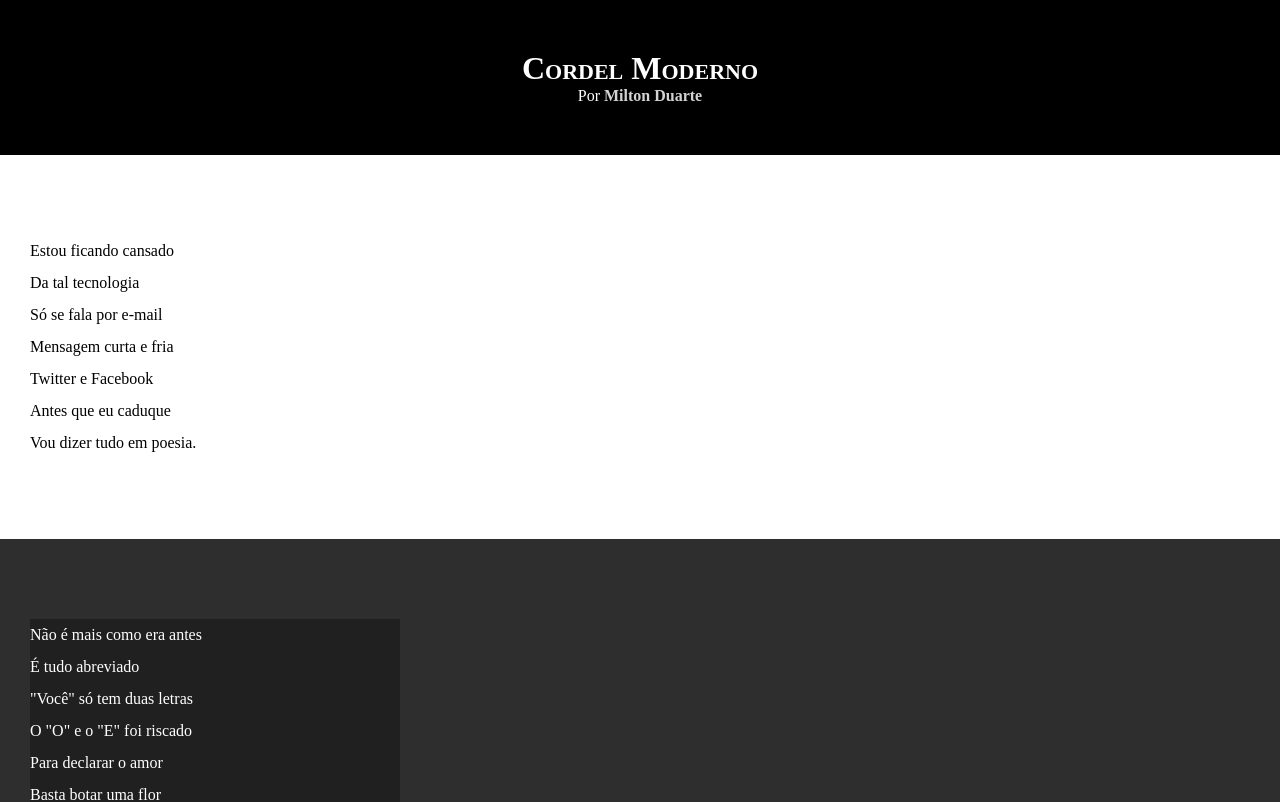
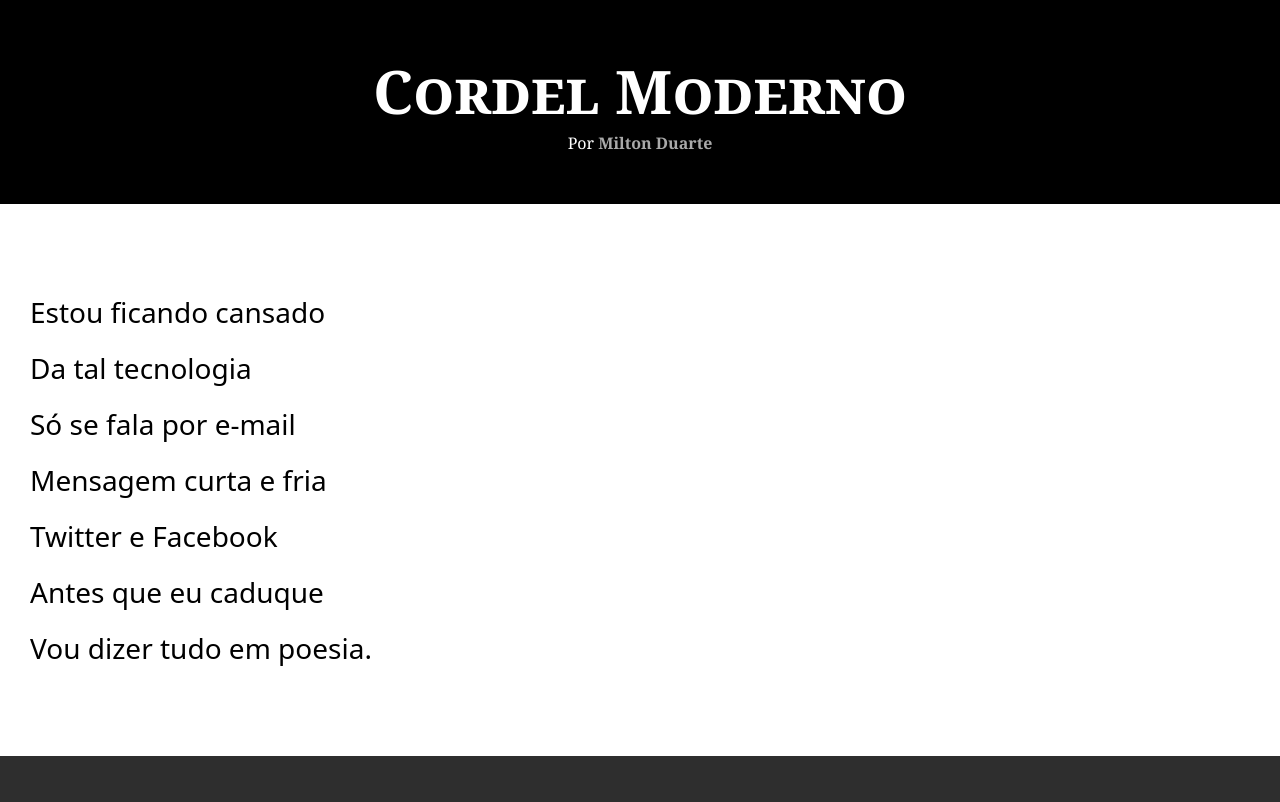
Before and after one commit to tanislaucacuengue/html-css, a plain HTML site: page desafio/012/index.html in a window 1280 px wide. Shown: the top 802 px of the page. Drawn offline with Linux system fonts and the light colour scheme.

Commit message:
Adicionei fontes e cores

```diff
--- a/desafio/012/estilo/style.css
+++ b/desafio/012/estilo/style.css
@@ -1,24 +1,43 @@
 @charset "UTF-8";
+
+
 
 *{
     margin: 0px;
     padding: 0px;
 }
 
+:root{
+    --cor1: #000000;
+    --cor2: #ffffff;
+    --cor3: #a9a9a9;
+    --cor4: #d3d3d3;
+    --cor5: #000000b9;
+    --cor6: #00000050;
+
+    --fonte0: system-ui, -apple-system, BlinkMacSystemFont, 'Segoe UI', Roboto, Oxygen, Ubuntu, Cantarell, 'Open Sans', 'Helvetica Neue', sans-serif;
+    --fonte1: Georgia, 'Times New Roman', Times, serif;
+    --fonte2: Verdana, Geneva, Tahoma, sans-serif;
+}
+
 html, body{
     height: 100vh;
     background-color: darkgray;
+    font-family: var(--fonte2);
 }
 
 header{
-    background-color: black;
-    color: white;
+    background-color: var(--cor1);
+    color: var(--cor2);
     text-align: center;
+    font-family: var(--fonte1);
 }
 
 header>h1{
     padding-top: 50px;
     font-variant:small-caps;
+    font-size: 7.5vh;
+
 }
 
 header>p{
@@ -26,7 +45,7 @@ header>p{
 }
 
 header a, footer a{
-    color: lightgray;
+    color: var(--cor3);
     text-decoration: none;
     font-weight: bolder;
 }
@@ -41,26 +60,29 @@ section{
     padding-bottom: 10vh;
     line-height: 2em;
     padding-left: 30px;
+    font-family: var(--fonte0);
+    font-size: 3.5vh;
 }
 
 section.normal{
-    background-color: white;
-    color: black;
+    background-color: var(--cor2);
+    color: var(--cor1);
 }
 
 section.imagem{
-    background-color: #000000b9;
-    color: white;
+    background-color: var(--cor5);
+    color: var(--cor2);
 }
 
 section.imagem>p{
-    width: 370px;
-    background-color: rgba(0, 0, 0, 0.315);
+    display: inline-block;
+    padding: 5px;
+    background-color: var(--cor6);
 }
 
 footer{
-    background-color: black;
+    background-color: var(--cor1);
     text-align: center;
     padding: 15px;
-    color: white;
+    color: var(--cor2);
 }
```
